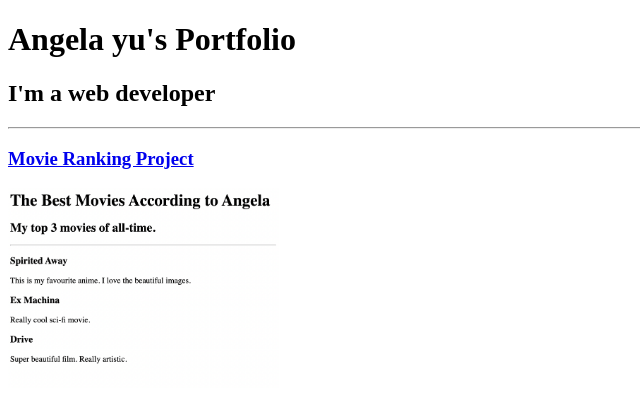
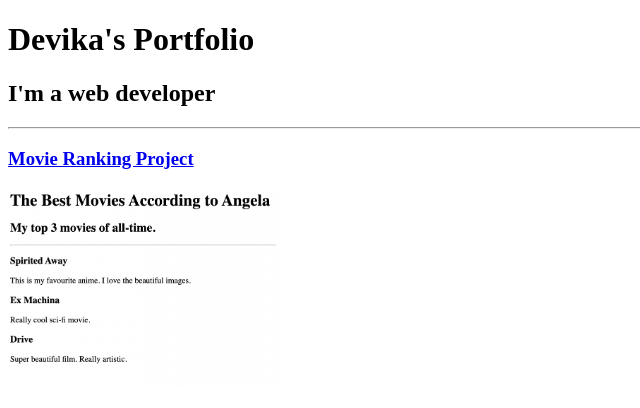
Before and after one commit to DevikaBakshi/html-portfolio-copy, a plain HTML site: page index.html in a window 1280 px wide. Shown: the top 408 px of the page, without its empty margins (0-640 px from the left). Drawn offline with Linux system fonts and the light colour scheme.

Commit message:
Update index.html

```diff
--- a/index.html
+++ b/index.html
@@ -7,7 +7,7 @@
     <title>My Website</title>
 </head>
 <body>
-    <h1>Angela yu's Portfolio</h1>
+    <h1>Devika's Portfolio</h1>
     <h2>I'm a web developer</h2>
     <hr>
     <a href="./public/movie-ranking.html"> <h3> Movie Ranking Project</h3></a>
```
